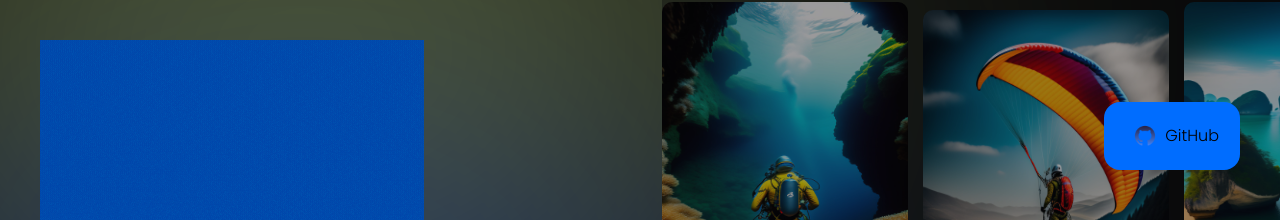
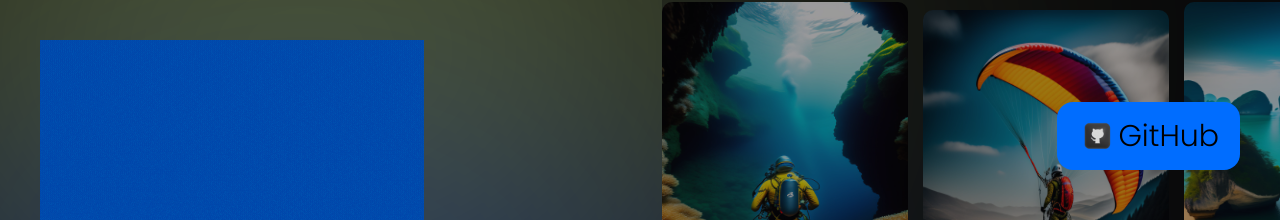
Before and after one commit to BeforeIDieCode/BeforeIDieAchievements, a React (Create React App) app: page / in a window 1280 px wide. Shown: the top 220 px of the page. Built offline with nearby package versions, Linux system fonts and the light colour scheme.

Commit message:
Updating style for GitHub button

```diff
--- a/src/Components/Nav/Nav.jsx
+++ b/src/Components/Nav/Nav.jsx
@@ -1,22 +1,47 @@
-import styles from "./Nav.module.css";
+// Nav.jsx
 
-import Button from "../Elements/Button/Button";
+import styles from './Nav.module.css';
+import Button from '../Elements/Button/Button';
 
 const Nav = () => {
+
   return (
     <nav className={`${styles.nav} flex align-items-center`}>
-      <img src="./img/Logo.gif" alt="Before I Die Logo" className="img-fluid" />
 
-      <div className={styles["navbar-buttons"]}>
+      <img
+        src="./img/Logo.gif"
+        alt="Before I Die Logo"
+        className="img-fluid"
+      />
+
+      <div className={styles['navbar-buttons']}>
+
         <Button theme="matrix">
-          <a href="https://github.com/BeforeIDieCode/BeforeIDieAchievements" style={{ color: 'black', display: 'flex', alignItems: 'center' }} target="_blank">
-          <img src="./img/GitHub Logo.png" alt="GitHub Logo" className={styles["github-logo"]} style={{ width: '40px', height: '40px' }} />
+
+          <a
+            href="https://github.com/BeforeIDieCode/BeforeIDieAchievements"
+            className={styles['github-link']}
+            target="_blank"
+          >
+
+            <img
+              src="./img/GitHub Logo.png"
+              alt="GitHub Logo"
+              className={styles['github-logo']}
+              style={{ width: '40px', height: '40px' }}
+            />
+
             GitHub
+
           </a>
+
         </Button>
+
       </div>
+
     </nav>
   );
-}
+
+};
 
 export default Nav;
--- a/src/Components/Nav/Nav.module.css
+++ b/src/Components/Nav/Nav.module.css
@@ -1,22 +1,37 @@
 .nav {
     padding: 40px 40px 0 40px;
     z-index: 2;
+}
+.github-link {
+    color: black;
+    display: flex;
+    align-items: center;
+    font-size: 30px;
+    font: bolder;
+  }
+
+.github-link:hover {
+    color: #006DFF
 }
 .nav-title {
     font-size: 1.8rem;
     color: var(--green-400);
 }
+
 .navbar-nav {
     margin-left: 140px;
     column-gap: 25px;
 }
+
 .nav-item {
     color: var(--dark-600);
 }
+
 .nav-item.active {
     color: var(--green-white-100);
     position: relative;
 }
+
 .nav-item.active::before {
     content: '';
     position: absolute;
@@ -28,9 +43,11 @@
     border-radius: 5px;
     transform: rotate(45deg) translateY(-70%);
 }
+
 .nav-link {
     color: inherit;
 }
+
 .navbar-buttons {
     margin-left: auto;
     column-gap: 20px;
@@ -39,17 +56,21 @@
 .navbar-responsive-menu {
     display: none !important;
 }
+
 @media screen and (max-width: 1100px) {
     .d-none-1100 {
-        display: none ;
+        display: none;
     }
+
     .navbar-responsive-menu {
         display: block !important;
     }
+
     .navbar-nav {
         margin-left: 90px;
     }
 }
+
 @media screen and (max-width: 960px) {
     .navbar-nav {
         display: none !important;
```
Also changed, not shown: public/img/GitHub Logo.png.
